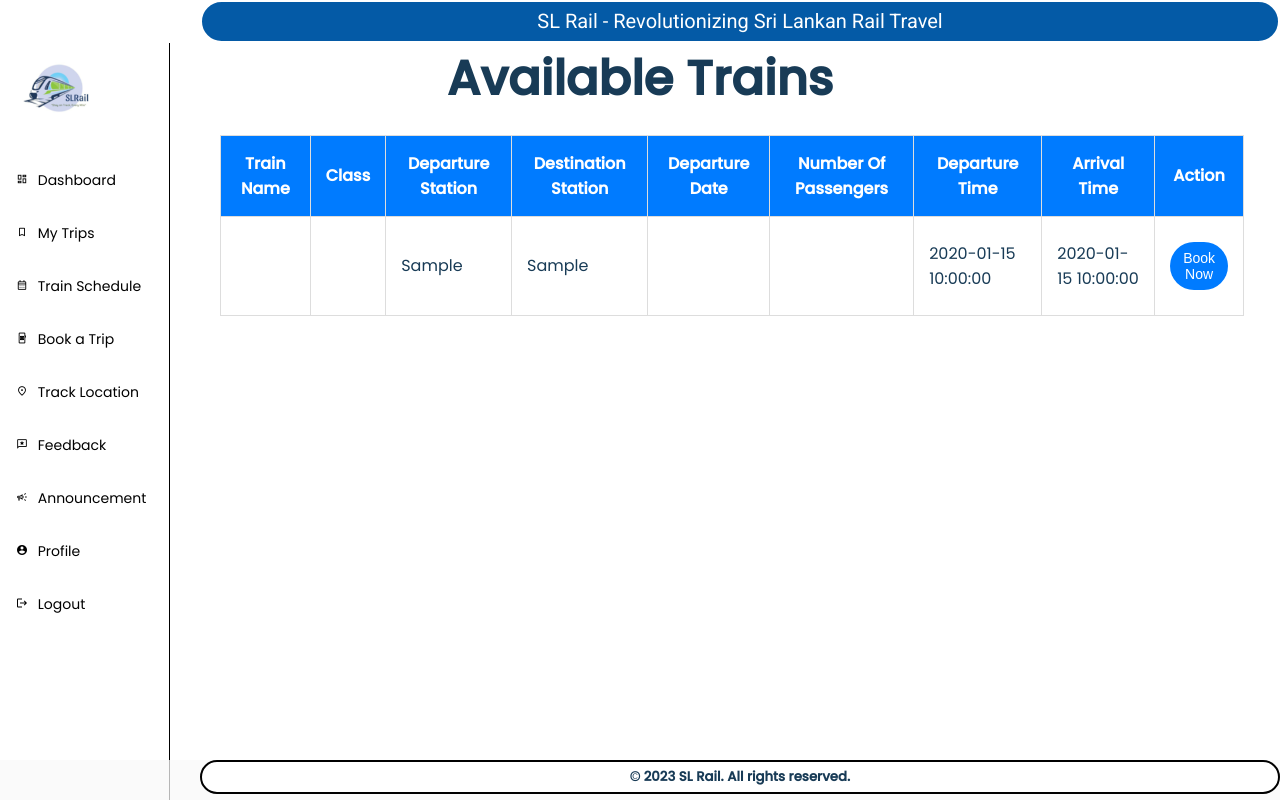
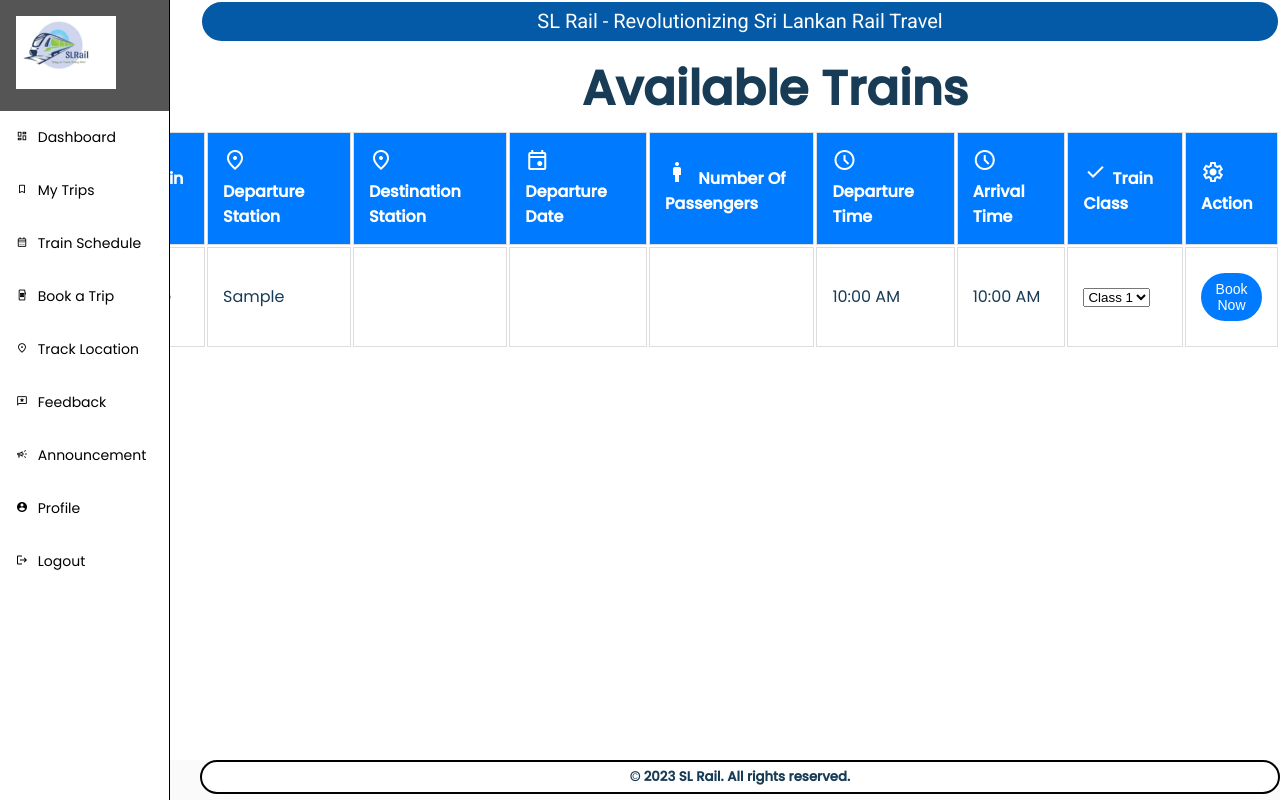
Before and after one commit to nimdz/SLRail, a PHP site: page /SlRail/booking/search in a window 1280 px wide. Run offline with PHP 8.4, Linux system fonts and the light colour scheme; tables that the repository leaves empty or names only in its code hold one stand-in row (values such as "Sample post"); data that the repository does not hold is empty.

Commit message:
Update passenger views

```diff
--- a/app/views/Passenger/availabletrains.php
+++ b/app/views/Passenger/availabletrains.php
@@ -7,58 +7,99 @@
     <title>Available Trains</title>
     <!-- Add any additional styles or scripts if needed -->
     <link rel="stylesheet" href="/SlRail/public/css/table.css">
+    <link rel="stylesheet" href="/SlRail/public/css/sidebar.css">
+    <link rel="stylesheet" type="text/css" href="https://stackpath.bootstrapcdn.com/font-awesome/4.7.0/css/font-awesome.min.css">
+    <link href="https://fonts.googleapis.com/icon?family=Material+Icons" rel="stylesheet">
     <style>
-        .trains-table {
-        width: 80%;
-        margin: 20px auto; /* Center the table */
-        margin-left: 220px; /* Add left margin to the table */
-        border-collapse: collapse;
+                body, html {
+            height: auto;
+            min-height: 100%;
+            margin: 0;
+            padding: 0;
+        }
+        .material-symbols-outlined {
+            display: block;
+            margin-right: 5px;
+            font-size: 20px;
+        }
+
+        /* Style for the table header */
+        tr th {
+            text-align: left;
+            /* Align text to the left for better appearance */
+            height: auto;
+
+        }
+
+        .ticket-prices {
+            /* Adjust the height as needed */
+            overflow-y: auto;
+            /* Enable vertical scrolling if content exceeds the height */
+            margin-top: 5px;
+            /* Add some space between the tables */
+            margin-left: 250px;
+            display: none; /* Hide the price table by default */
+        }
+        .clearfix::after {
+    content: "";
+    display: table;
+    clear: both;
 }
     </style>
-
 </head>
 
-<body>
+<body class="clearfix">
 
     <?php include('public/includes/header.php'); ?>
 
     <?php include('passenger_sidebar.php'); ?>
 
-
-        <h1 ><center>Available Trains</center></h1>
+    <h1 style="margin-left:270px; margin-top:10px;"><center>Available Trains</center></h1>
 
     <?php if (isset($availableTrains) && !empty($availableTrains)) : ?>
-            <table class="trains-table">
+        <table class="trains-table" style="margin-top:5px;">
             <thead>
                 <tr>
-                        <th>Train Name</th>
-                        <th>Class</th>
-                        <th>Departure Station</th>
-                        <th>Destination Station</th>
-                        <th>Departure Date </th>
-                        <th>Number Of Passengers</th>
-                        <th>Departure Time</th>
-                        <th>Arrival Time</th>
-                        <th>Action</th>
+                    <th><span class="material-symbols-outlined">train</span> Train ID</th>
+                    <th><span class="material-symbols-outlined">train</span> Train Type</th>
+                    <th><span class="material-symbols-outlined">location_on</span> Departure Station</th>
+                    <th><span class="material-symbols-outlined">location_on</span> Destination Station</th>
+                    <th><span class="material-symbols-outlined">event</span> Departure Date</th>
+                    <th><span class="material-symbols-outlined">man</span> Number Of Passengers</th>
+                    <th><span class="material-symbols-outlined">schedule</span> Departure Time</th>
+                    <th><span class="material-symbols-outlined">schedule</span> Arrival Time</th>
+                    <th><span class="material-symbols-outlined">check</span>Train Class </th>
+                    <th><span class="material-symbols-outlined">settings</span>Action</th>
                 </tr>
             </thead>
             <tbody>
                 <?php foreach ($availableTrains as $train) : ?>
                     <tr>
-                            <td><?= $train['train_name'] ?></td>
-                            <td><?= $train['class'] ?></td>
+                        <td><?= $train['train_number'] ?></td>
+                        <td><?= $train['train_type'] ?></td>
                         <td><?= $train['departure_station'] ?></td>
-                            <td><?= $train['destination_station'] ?></td>
-                            <td><?= $train['departure_date'] ?></td>
+                        <td><?= $destination_station ?></td>
+                        <td><?= $departure_date  ?></td>
                         <td><?= $number_of_passengers ?></td>
-                            <td><?= $train['departure_time'] ?></td>
-                            <td><?= $train['arrival_time'] ?></td>
+                        <td><?= date('h:i', strtotime($train['departure_time'])) ?>
+                            <?= date('A', strtotime($train['departure_time'])) ?></td>
+                        <td><?= date('h:i', strtotime($train['arrival_time'])) ?>
+                            <?= date('A', strtotime($train['arrival_time'])) ?></td>
+                        <td>
+                            <select class="train-class" data-departure="<?= $train['departure_station'] ?>" data-destination="<?= $destination_station ?>">
+                                <option value="1">Class 1</option>
+                                <option value="2">Class 2</option>
+                                <option value="3">Class 3</option>
+                            </select>
+                        </td>
                         <td>
                             <form action="/SlRail/booking/add" method="post">
+                                <input type="hidden" name="train_number" value="<?= $train['train_number'] ?>">
+                                <input type="hidden" name="train_type" value="<?= $train['train_type'] ?>">
                                 <input type="hidden" name="departure_station" value="<?= $train['departure_station'] ?>">
                                 <input type="hidden" name="destination_station" value="<?= $train['destination_station'] ?>">
-                                <input type="hidden" name="departure_date" value="<?= $train['departure_date'] ?>">
-                                <input type="hidden" name="number_of_passengers" value="<?= $train['number_of_passengers'] ?>">
+                                <input type="hidden" name="departure_date" value="<?= $departure_date  ?>">
+                                <input type="hidden" name="number_of_passengers" value="<?= $number_of_passengers ?>">
                                 <button type="submit">Book Now</button>
                             </form>
                         </td>
@@ -66,12 +107,77 @@
                 <?php endforeach; ?>
             </tbody>
         </table>
+
+        <table class="ticket-prices" style="overflow-y:auto;">
+            <thead>
+                <tr>
+                    <th><span class="material-symbols-outlined">check</span>Train Class</th>
+                    <th><span class="material-symbols-outlined">payments</span>Ticket Price</th>
+                </tr>
+            </thead>
+            <tbody>
+                <tr>
+                    <td>Class 1</td>
+                    <td class="class-1-price">RS 0</td>
+                </tr>
+                <tr>
+                    <td>Class 2</td>
+                    <td class="class-2-price">RS 0</td>
+                </tr>
+                <tr>
+                    <td>Class 3</td>
+                    <td class="class-3-price">RS 0</td>
+                </tr>
+            </tbody>
+        </table>
+
     <?php else : ?>
-            <p>No available trains found. Please try again.</p>
+        <p style="margin-left:250px; border:1px solid white; height:20px;"> No available trains found. Please try again.</p>
     <?php endif; ?>
 
-    </div>
+    <script>
+        document.addEventListener('DOMContentLoaded', function () {
+            var stationPrices = {
+                "Panadura->Colombo Fort": { "1": 120, "2": 80, "3": 60 },
+                "Panadura->Moratuwa": { "1": 60, "2": 40, "3": 30 },
+                "Panadura->Dehiwala": { "1": 70, "2": 45, "3": 35 },
+                "Panadura->MountLavinia": { "1": 80, "2": 50, "3": 45 },
+                "Panadura->Wellawatta": { "1": 85, "2": 55, "3": 50 },
+                "Panadura->Bambalapitiya": { "1": 90, "2": 60, "3": 55 },
+                "Panadura->,Kollupitiya": { "1": 100, "2": 65, "3": 60 },
+
+                // Add more station pairs as needed
+            };
+
+            // Add change event listener to all train class select elements
+            var classSelects = document.querySelectorAll('.train-class');
+            classSelects.forEach(function (select) {
+                select.addEventListener('change', updateTicketPrices);
+            });
+
+            function updateTicketPrices() {
+                // Get selected departure and destination stations
+                var departureStation = this.getAttribute('data-departure');
+                var destinationStation = this.getAttribute('data-destination');
+
+                // Update ticket prices for all classes
+                for (var i = 1; i <= 3; i++) {
+                    var priceCell = document.querySelector('.class-' + i + '-price');
+                    if (priceCell) {
+                        var calculatedPrice = stationPrices[departureStation + '->' + destinationStation][i] || 0;
+                        priceCell.textContent = 'RS ' + calculatedPrice;
+                    }
+                }
+
+                // Show the price table
+                document.querySelector('.ticket-prices').style.display = 'block';
+            }
+        });
+    </script>
 
 <?php include('public/includes/footer.php'); ?>
 
+
 </body>
+
+</html>
```
Also changed, not shown: app/views/Passenger/announcements.php (+0 -9 lines), app/views/Passenger/booking_form.php (+2 -19 lines). Lines whose indentation alone changed are shown as unchanged.
